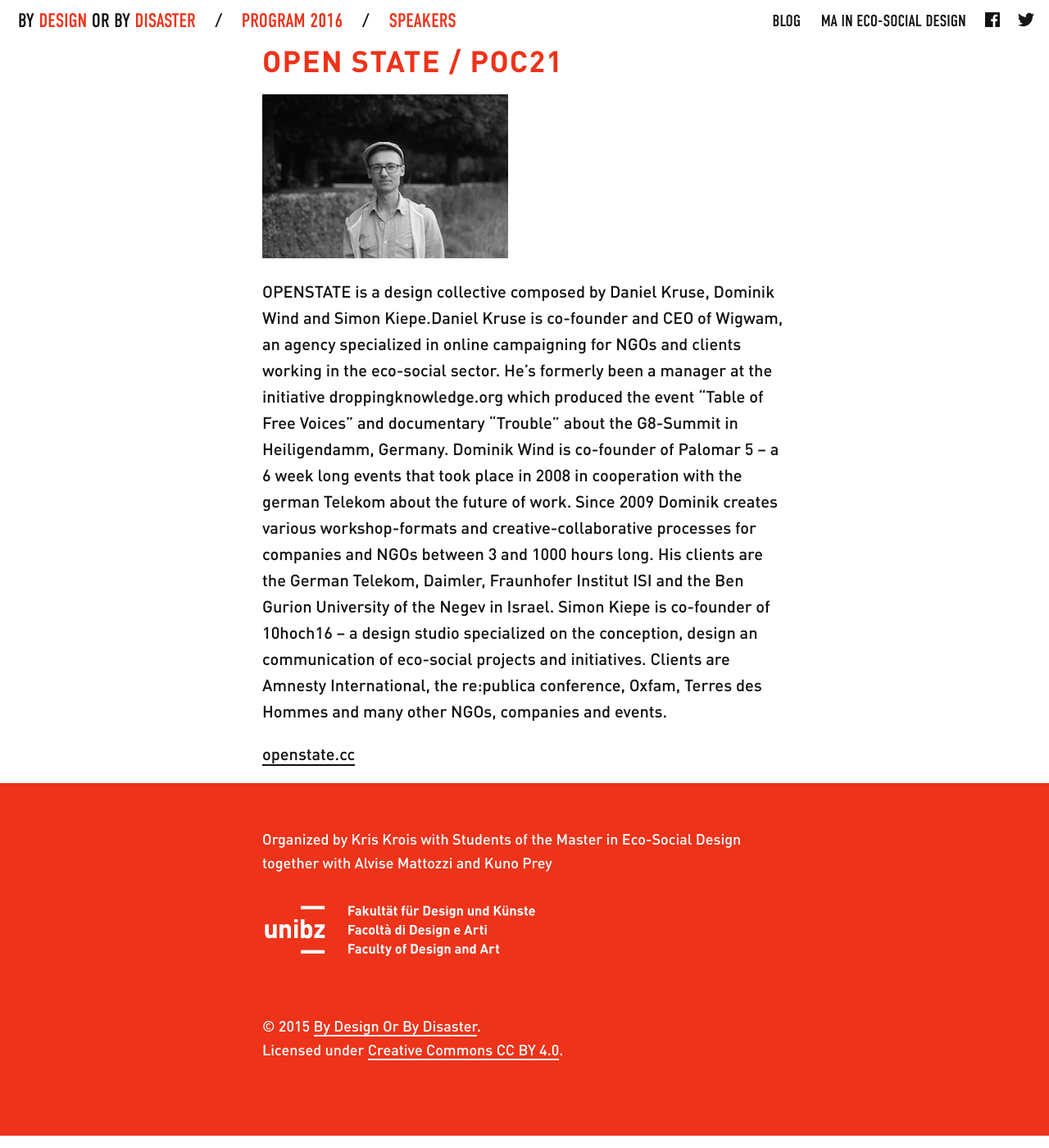
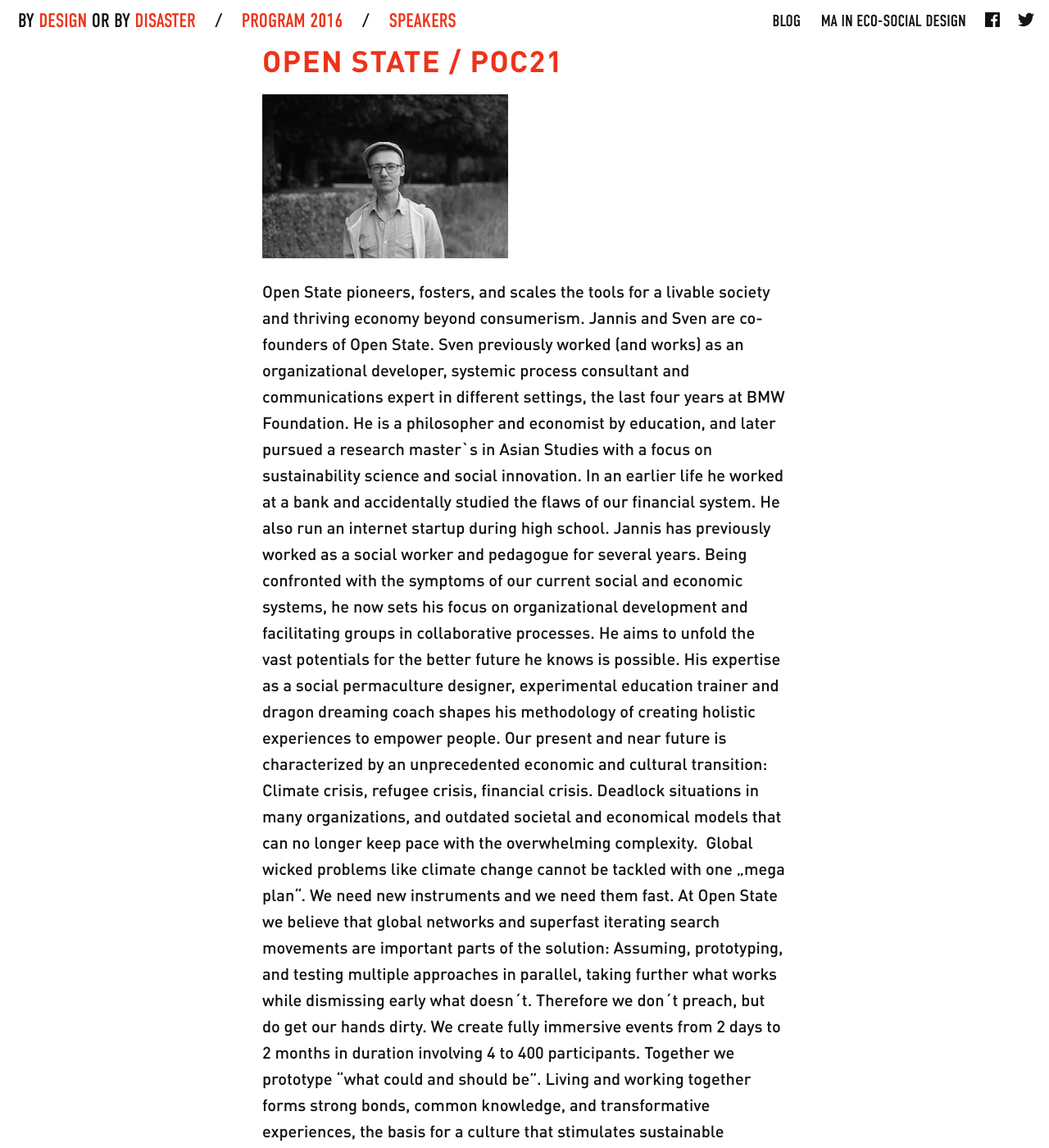
Before and after one commit to aminalhazwani/designdisaster2016.unibz.it, a Jekyll site: the page built from speakers/openstate.md, in a window 1280 px wide and 1400 px high. Shown: the whole window at 82% size. Built offline with Jekyll 4.4.1, drawn with Linux system fonts in a browser that asks for light colours; some of the changed text lies outside the part shown.

Commit message:
[edit] content

```diff
--- a/speakers/index.html
+++ b/speakers/index.html
@@ -12,7 +12,7 @@
       {% if page.layout == 'speaker' %}
         <li class="spaced">
 
-            <h3><a href="{{site.baseurl}}{{page.url}}"> {{ page.speakername }} </a></h3>
+            <h3><a href="{{site.url}}{{page.url}}"> {{ page.speakername }} </a></h3>
 
            <!--<p class="small">{{ page.speakeraffiliation }}</p>-->
         </li>
--- a/speakers/openstate.md
+++ b/speakers/openstate.md
@@ -5,16 +5,27 @@
 speakername: "OPEN STATE / POC21"
 speakerimage: "openstate"
 
-speakerbio: "OPENSTATE is a design collective composed by Daniel Kruse, Dominik Wind and Simon Kiepe.Daniel Kruse is co-founder and CEO of Wigwam, an agency specialized in online campaigning for NGOs and clients working in the eco-social sector. He’s formerly been a manager at the initiative droppingknowledge.org which produced the event “Table of Free Voices” and documentary “Trouble” about the G8-Summit in Heiligendamm, Germany.
-Dominik Wind is co-founder of Palomar 5 – a 6 week long events that took place in 2008 in cooperation with the german Telekom about the future of work. Since 2009 Dominik creates various workshop-formats and creative-collaborative processes for companies and NGOs between 3 and 1000 hours long. His clients are the German Telekom, Daimler, Fraunhofer Institut ISI and the Ben Gurion University of the Negev in Israel.
-Simon Kiepe is co-founder of 10hoch16 – a design studio specialized on the conception, design an communication of eco-social projects and initiatives. Clients are Amnesty International, the re:publica conference, Oxfam, Terres des Hommes and many other NGOs, companies and events."
+speakerbio: "Open State pioneers, fosters, and scales the tools for a livable society and thriving economy beyond consumerism.
+Jannis and Sven are co-founders of Open State. Sven previously worked (and works) as an organizational developer, systemic process consultant and communications expert in different settings, the last four years at BMW Foundation. He is a philosopher and economist by education, and later pursued a research master`s in Asian Studies with a focus on sustainability science and social innovation. In an earlier life he worked at a bank and accidentally studied the flaws of our financial system. He also run an internet startup during high school.
+Jannis has previously worked as a social worker and pedagogue for several years. Being confronted with the symptoms of our current social and economic systems, he now sets his focus on organizational development and facilitating groups in collaborative processes. He aims to unfold the vast potentials for the better future he knows is possible. His expertise as a social permaculture designer, experimental education trainer and dragon dreaming coach shapes his methodology of creating holistic experiences to empower people. Our present and near future is characterized by an unprecedented economic and cultural transition: Climate crisis, refugee crisis, financial crisis. Deadlock situations in many organizations, and outdated societal and economical models that can no longer keep pace with the overwhelming complexity.
+ Global wicked problems like climate change cannot be tackled with one „mega plan“. We need new instruments and we need them fast. At Open State we believe that global networks and superfast iterating search movements are important parts of the solution: Assuming, prototyping, and testing multiple approaches in parallel, taking further what works while dismissing early what doesn´t.
+Therefore we don´t preach, but do get our hands dirty. We create fully immersive events from 2 days to 2 months in duration involving 4 to 400 participants. Together we prototype “what could and should be”. Living and working together forms strong bonds, common knowledge, and transformative experiences, the basis for a culture that stimulates sustainable innovation."
 
 speakerweb: "Personal site"
 speakerportfolio:
   - link: "http://www.openstate.cc/"
     title: "openstate.cc"
 
-talktitle: ""
-talkabstract: ""
+books:
+  - title: "Beautiful Trouble: A Toolbox for Revolution"
+    author: "Andrew Bird"
 
+  - title: "Thank God it's Monday!: Design Thinking - Wie wir die Arbeitswelt revolutionieren"
+    author: "Dark Horse innovation"
+
+  - title: "Finite and Infinite Games"
+    author: "James Carse"
+
+statements:
+  - text: "Why is it that most people love Star Wars, go to the movies to cheer for the rebels, but blindly serve the Imperium once they leave the theater?"
 ---
```
Also changed, not shown: speakers/diesner-deangelis.md (+9 -4 lines).
